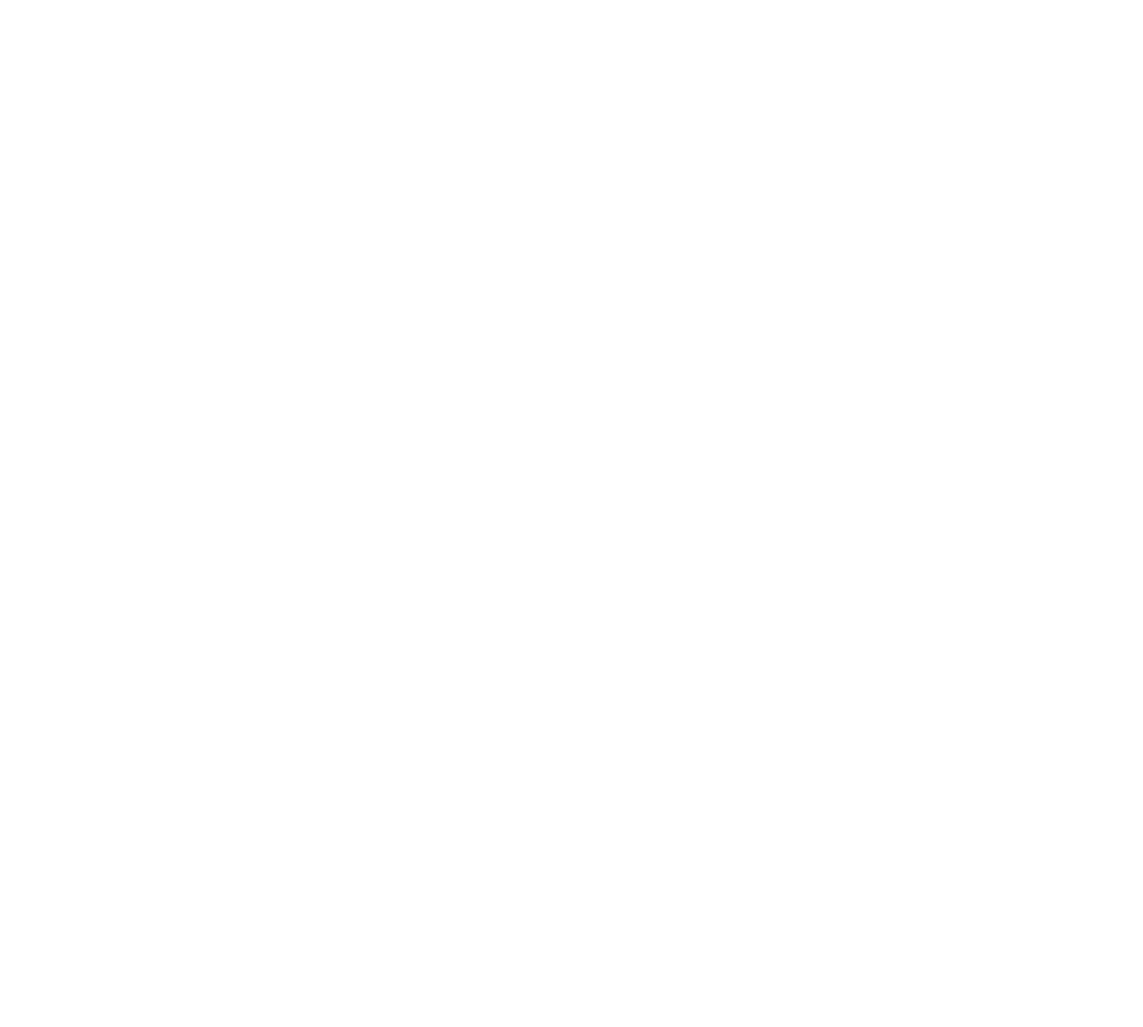
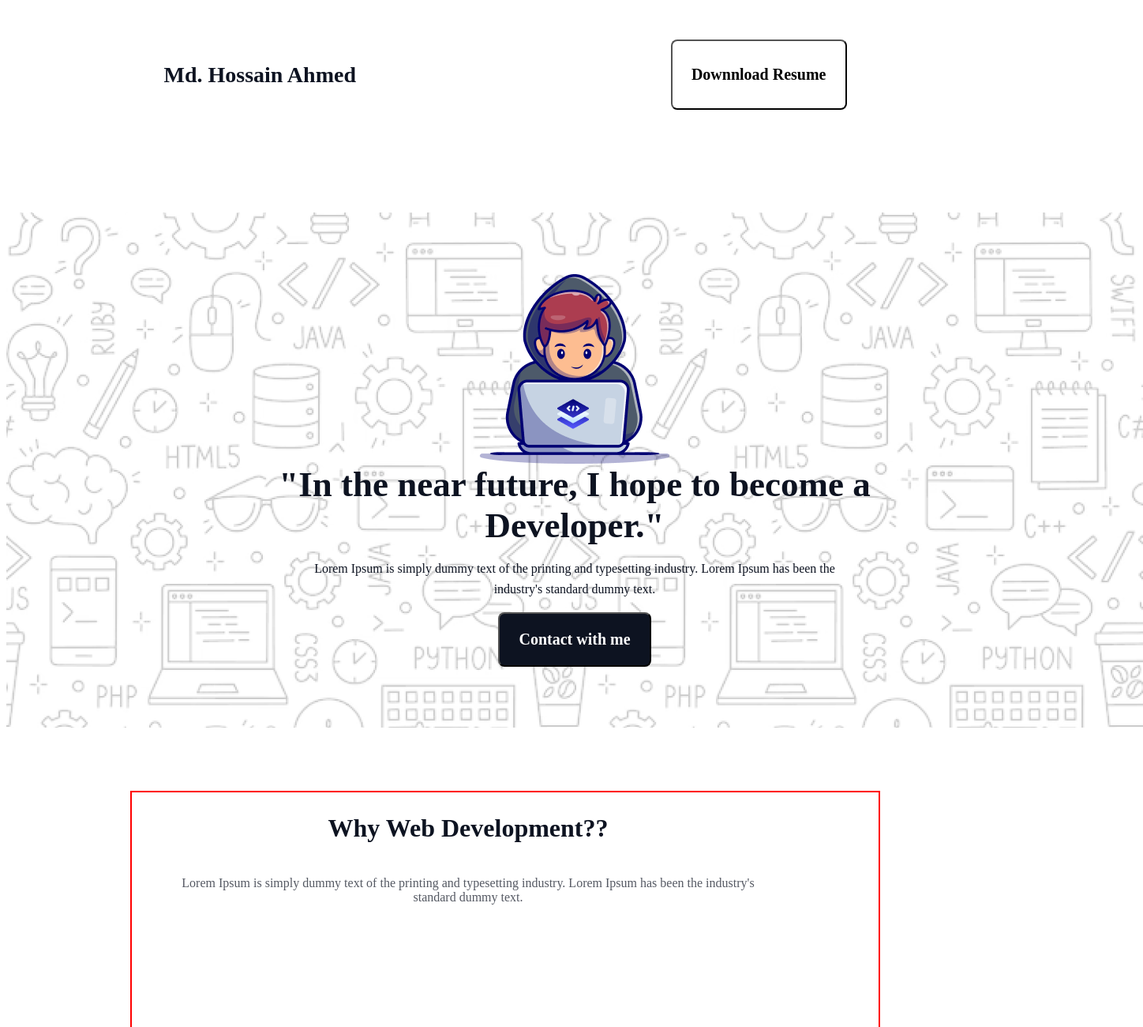
Before and after one commit to hossainahmed2ndmarch/assignment-1, a plain HTML site: page index.html in a window 1280 px wide. Shown: the top 1300 px of the page at 79% size, 1448 px wide, since content can reach past the window. Before the commit the page ends 800 px from the top, so only its background shows below. Drawn offline with Linux system fonts and the light colour scheme; a web font is replaced by a local one.

Commit message:
Completed the Banner Section

```diff
--- a/index.html
+++ b/index.html
@@ -7,11 +7,30 @@
  <link rel="stylesheet" href="styles/style.css">
 </head>
 <body>
- <header>
-
+ <header class="banner-conntainer">
+  <div class="resume">
+   <h3>Md. Hossain Ahmed</h3>
+   <button>Downnload Resume</button>
+  </div>
+  <div class="banner-content">
+   <img src="assets/Group.png" alt="">
+   <h1>"In the near future, I hope to become a</h1>
+   <h1>Developer."</h1>
+   <p>Lorem Ipsum is simply dummy text of the printing and typesetting industry. Lorem Ipsum has been the <br>
+    industry's standard dummy text.
+   </p>
+   <button class="btn" type="button" onclick="location.href='https://www.facebook.com/profile.php?id=61561815684238;'">Contact with me</button>
+  </div>
  </header>
  <main>
-
+  <section class="reason">
+   <div class="title-box">
+    <h2>Why Web Development??</h2>
+    <p>Lorem Ipsum is simply dummy text of the printing and typesetting industry. Lorem Ipsum has been the industry's <br>
+     standard dummy text.
+    </p>
+   </div>
+  </section>
  </main>
  <footer>
 
--- a/styles/style.css
+++ b/styles/style.css
@@ -0,0 +1,107 @@
+@import url('https://fonts.googleapis.com/css2?family=Azeret+Mono:ital,wght@0,100..900;1,100..900&display=swap');
+/* Header Part */
+/* Banner section */
+.resume {
+ display: flex;
+ margin: 0 auto;
+ margin-top: 50px;
+ justify-content: space-around;
+}
+.resume button {
+ padding: 21px 24px 21px 24px;
+ border-radius: 8px;
+ color: black;
+ font-family: Azeret Mono;
+ font-size: 20px;
+ font-weight: 600;
+ background-color: white;
+ cursor: pointer;
+ transition: background-color 0.3s ease;
+}
+.resume h3 {
+ color: rgb(13, 19, 33);
+ font-family: Azeret Mono;
+ font-size: 28px;
+ font-weight: 800;
+ line-height: 33px;
+ letter-spacing: 0%;
+ text-align: left;
+}
+.banner-content {
+ width: 1440px;
+ height: 652px;
+ display: flex;
+ margin: 0 auto;
+ margin-top: 130px;
+ margin-bottom: 74px;
+ background-image: url("/assets/Hero-bg.png");
+ background-position: center;
+ background-size: cover;
+ background-repeat: no-repeat;
+ justify-content: center;
+ justify-items: center;
+ align-items: center;
+ flex-direction: column;
+}
+.banner-content h1 {
+ color: rgb(13, 19, 33);
+ font-family: Azeret Mono;
+ font-size: 45px;
+ font-weight: 800;
+ text-align: center;
+ margin: 0 auto;
+}
+.banner-content p {
+ color: rgb(13, 19, 33);
+ font-family: Azeret Mono;
+ font-size: 16px;
+ font-weight: 400;
+ line-height: 26px;
+ letter-spacing: 0%;
+ text-align: center
+}
+.btn {
+ padding: 21px 24px 21px 24px;
+ border-radius: 8px;
+ color: rgb(255, 255, 255);
+ font-family: Azeret Mono;
+ font-size: 20px;
+ font-weight: 600;
+ background-color: rgb(13, 19, 33);
+ cursor: pointer;
+ transition: background-color 0.3s ease;
+}
+/* reason section starts here */
+.reason {
+ width: 946px;
+ height: 1235px;
+ border: 2px solid red;
+ display: flex;
+ margin: 0 auto;
+ margin-top: 80px;
+ margin-bottom: 80px;
+}
+.title-box {
+ width: 852px;
+ height: 115px;
+ display: flex;
+ flex-direction: column;
+ justify-content: flex-start;
+ align-items: center;
+ padding: 0px;
+}
+.title-box h2 {
+ color: rgb(13, 19, 33);
+ font-family: Azeret Mono;
+ font-size: 32px;
+ font-weight: 800;
+}
+.title-box p{
+ color: rgb(13, 19, 33);
+ font-family: Azeret Mono;
+ font-size: 16px;
+ font-weight: 400;
+ text-align: center;
+ opacity: 0.7;
+ margin-bottom: 48px;
+}
```
